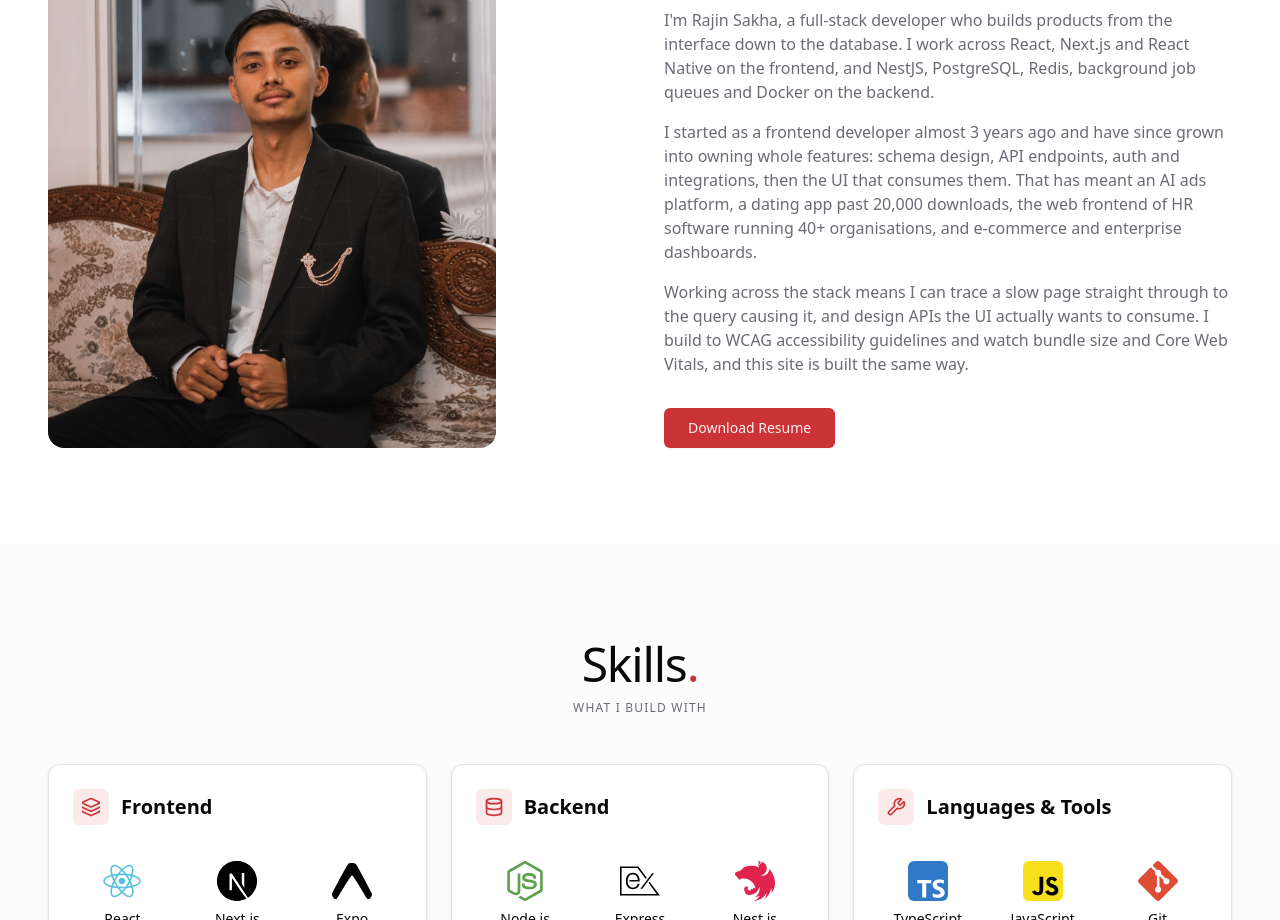
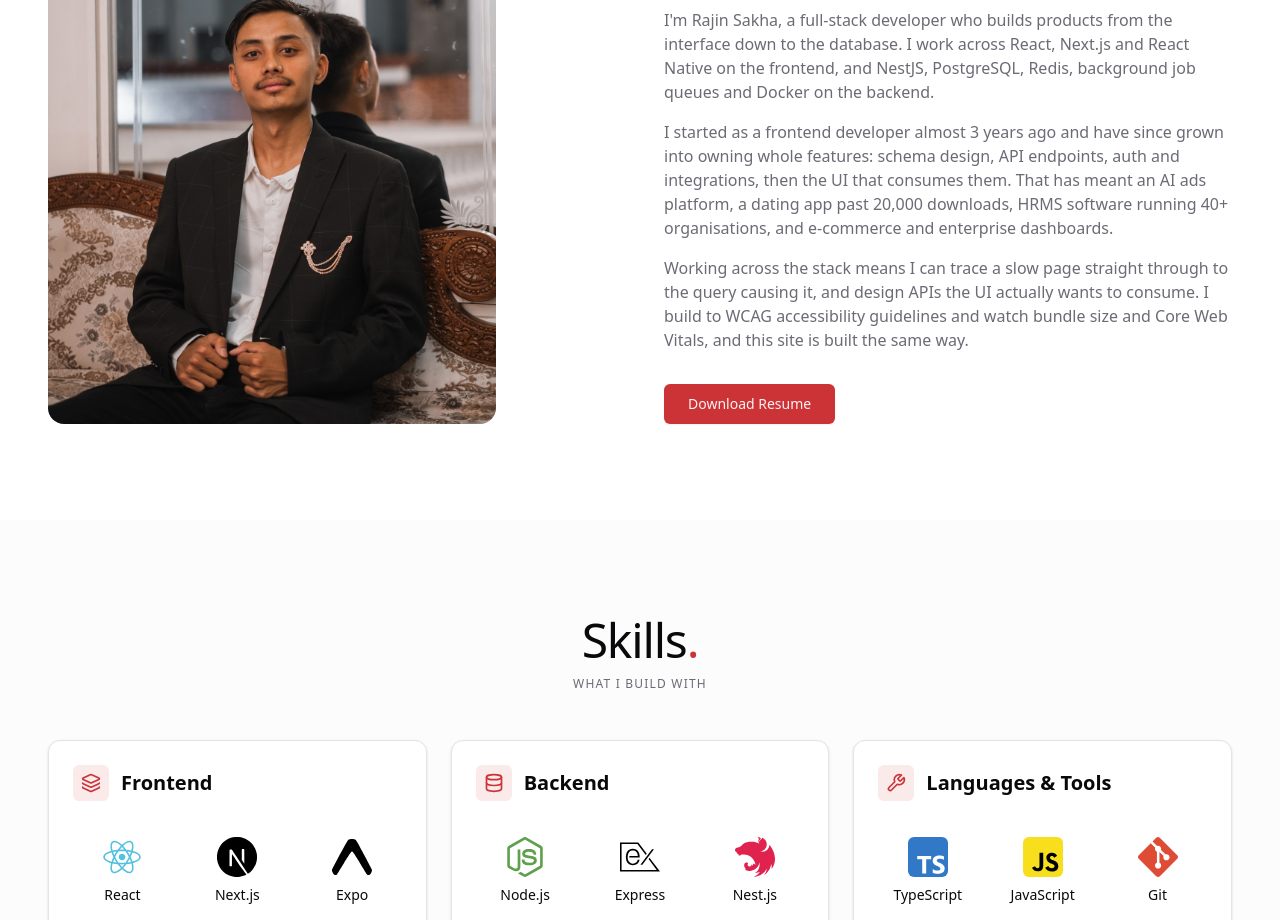
Before and after one commit to rajinsakha/Portfolio-v2, a Next.js app: page / in a window 1280 px wide. Shown: the part 1100-2020 px from the top of the page. Built offline with nearby package versions, Linux system fonts and the light colour scheme.

Commit message:
content: About says HRMS software

```diff
--- a/components/sections/about/about.tsx
+++ b/components/sections/about/about.tsx
@@ -54,7 +54,7 @@ export default function About({ careerLength }: { careerLength: string }) {
                 since grown into owning whole features: schema design, API
                 endpoints, auth and integrations, then the UI that consumes
                 them. That has meant an AI ads platform, a dating app past
-                20,000 downloads, the web frontend of HR software running 40+ organisations, and
+                20,000 downloads, HRMS software running 40+ organisations, and
                 e-commerce and enterprise dashboards.
               </p>
               <p className="text-sm sm:text-base ">
```
